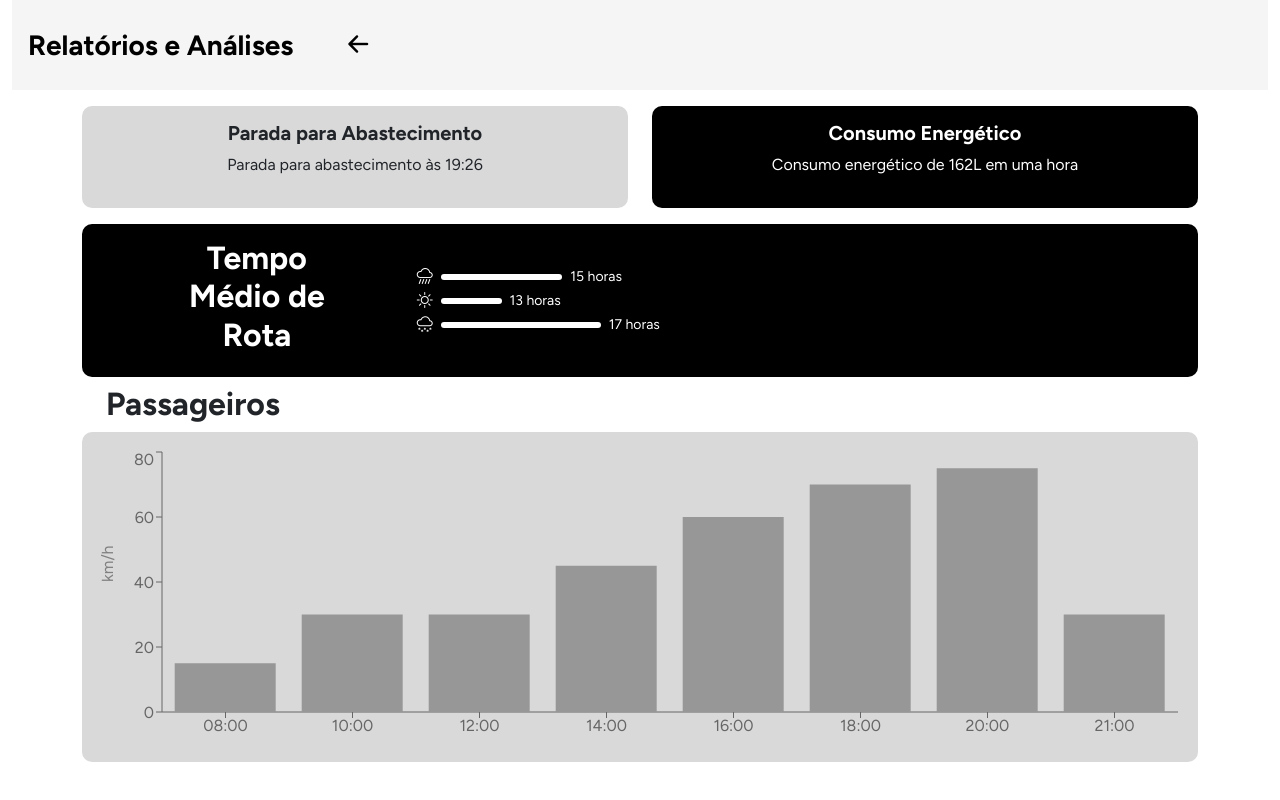
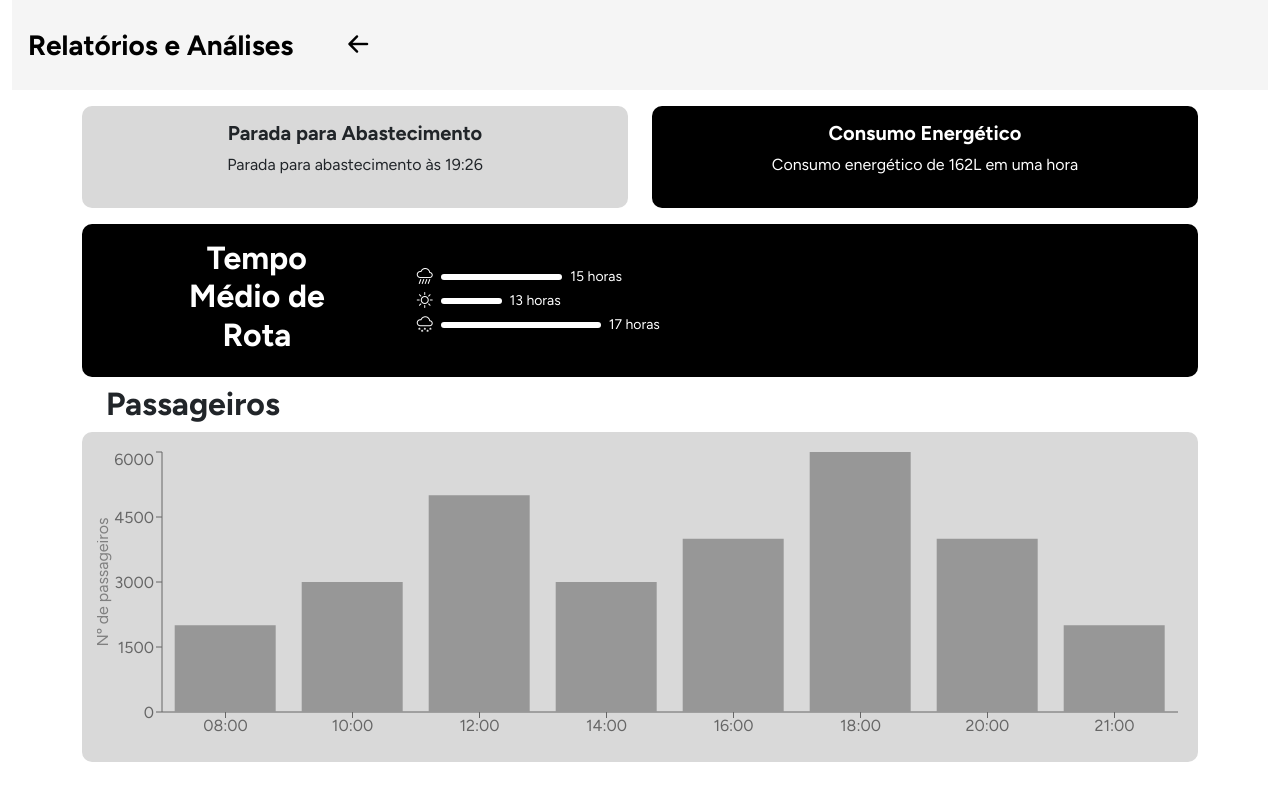
Before and after one commit to DiogoCunhaaa/trem-sa, a React (Create React App) app: page /relatorios in a window 1280 px wide. Built offline with nearby package versions, Linux system fonts and the light colour scheme; sample sign-in values are in the browser's storage.

Commit message:
Criacao do grafico em relatorios e analises

```diff
--- /dev/null
+++ b/src/components/Graphic.jsx
@@ -0,0 +1,35 @@
+import { PureComponent } from 'react';
+import { BarChart, Bar, ResponsiveContainer, XAxis, YAxis } from 'recharts';
+
+const dadosPassageiros = [
+  { hora: '08:00', passageiros: 2000 },
+  { hora: '10:00', passageiros: 3000 },
+  { hora: '12:00', passageiros: 5000 },
+  { hora: '14:00', passageiros: 3000 },
+  { hora: '16:00', passageiros: 4000 },
+  { hora: '18:00', passageiros: 6000 },
+  { hora: '20:00', passageiros: 4000 },
+  { hora: '21:00', passageiros: 2000 },
+];
+
+export default function Graphic() {
+  return (
+    <ResponsiveContainer width='100%' height={300}>
+      <BarChart data={dadosPassageiros}>
+        <XAxis dataKey='hora' />
+        <YAxis
+          label={{
+            value: 'Nº de passageiros',
+            angle: -90,
+            position: 'insideLeft',
+            offset: 0,
+            style: {
+                textAnchor: 'middle'
+            }
+          }}
+        />
+        <Bar dataKey='passageiros' fill='#979797' />
+      </BarChart>
+    </ResponsiveContainer>
+  );
+}
--- a/src/pages/Relatorios.jsx
+++ b/src/pages/Relatorios.jsx
@@ -2,7 +2,7 @@ import RectanglePart from "../components/RectanglePart";
 import SmallInfo from "../components/infos/SmallInfo";
 import TimeInfo from "../components/infos/TimeInfo";
 import Mensagens from "../javascript/Mensagens";
-import BarGraphic from "../components/BarGraphic";
+import Graphic from "../components/Graphic";
 
 function Relatorios() {
 
@@ -71,7 +71,7 @@ function Relatorios() {
         <div className="col-md-12">
           <h2 className='mx-4 fw-bold'>Passageiros</h2>
             <RectanglePart>
-              <BarGraphic />
+              <Graphic />
             </RectanglePart>
         </div>
       </div>
```
